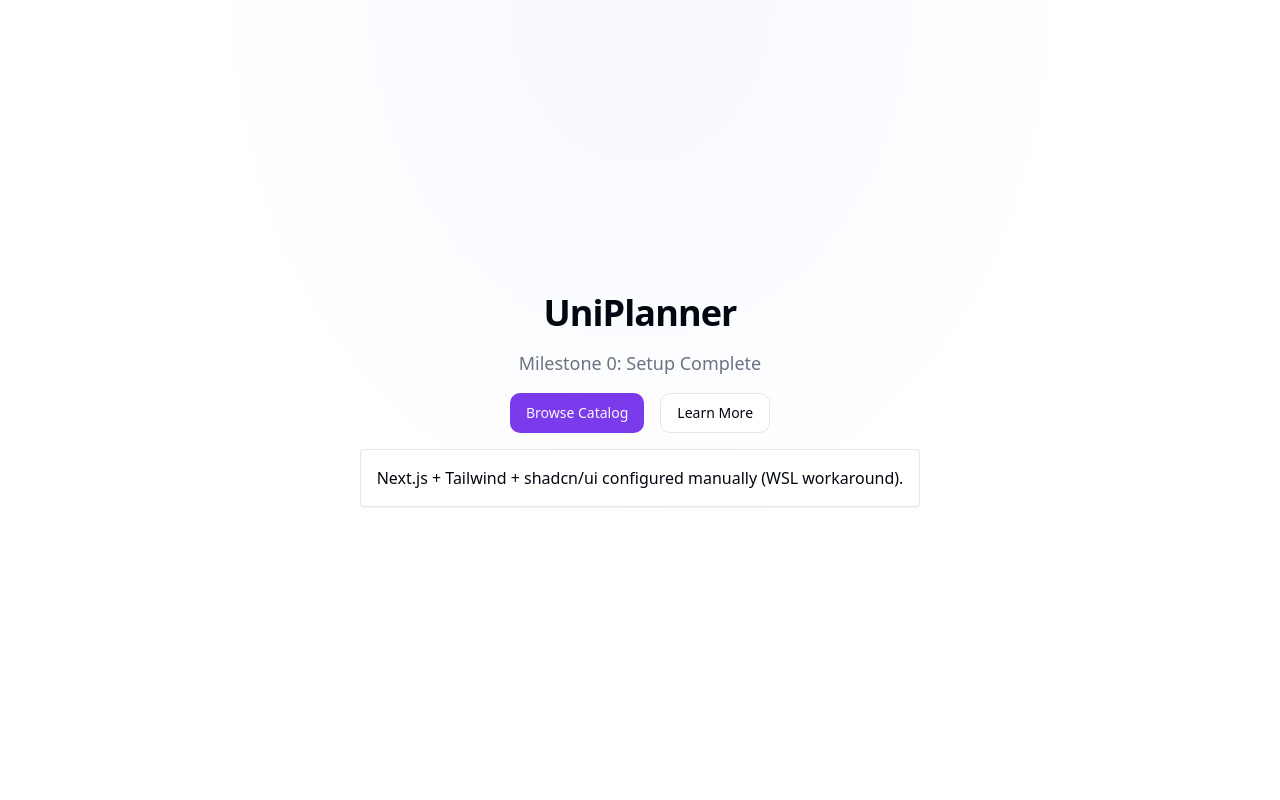
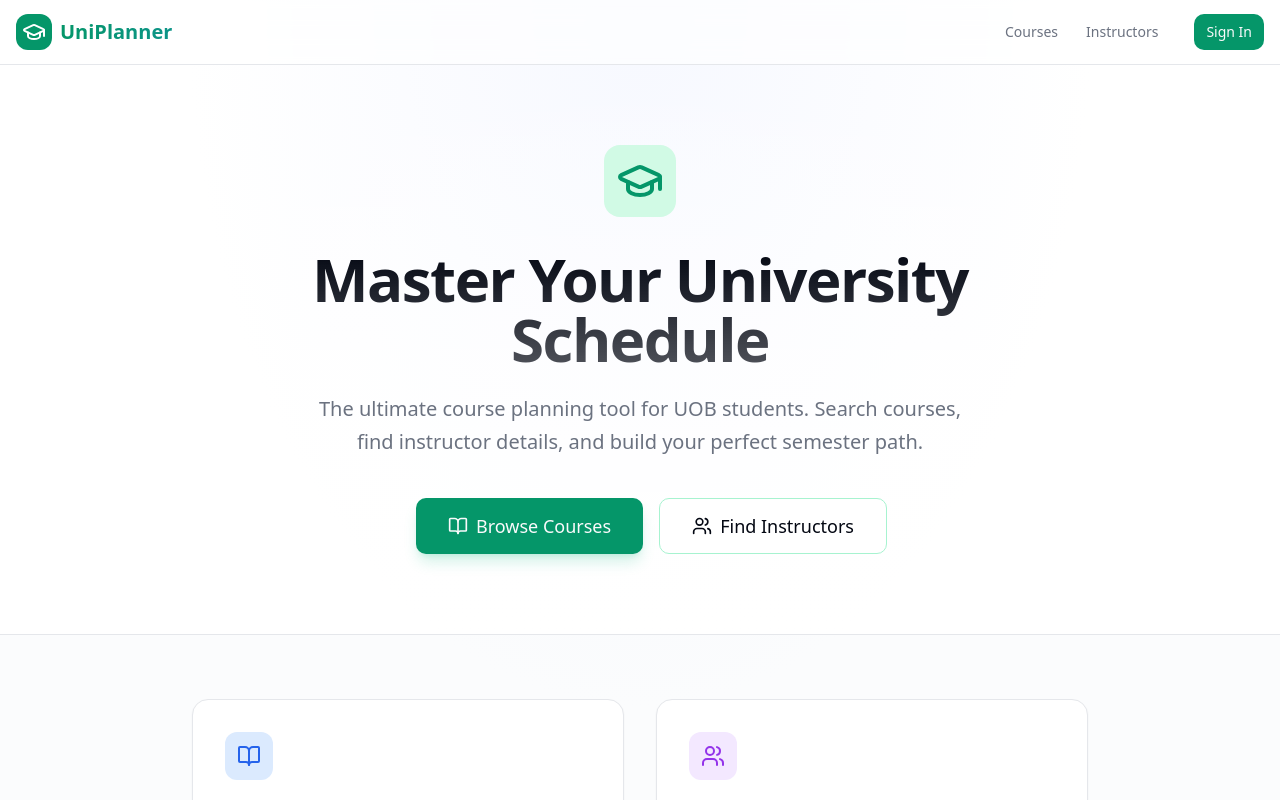
Before and after one commit to oosQ/UniPlanner, a Next.js app: page / in a window 1280 px wide. Shown: the top 800 px of the page. Built offline with nearby package versions, Linux system fonts and the light colour scheme.

Commit message:
feat: re-architect instructor routes, add navbar/home, and fix scraper

```diff
--- a/app/catalog/instructor/page.tsx
+++ b/app/instructor/page.tsx
@@ -19,7 +19,7 @@
                     {instructors.map((instructor) => (
                         <Link
                             key={instructor.id}
-                            href={`/catalog/instructor/${instructor.id}`}
+                            href={`/instructor/${instructor.id}`}
                             className="bg-white rounded-xl shadow-sm hover:shadow-md transition-shadow duration-200 overflow-hidden group"
                         >
                             <div className="p-6 flex flex-col items-center text-center">
--- a/app/layout.tsx
+++ b/app/layout.tsx
@@ -1,7 +1,8 @@
+
 import type { Metadata } from "next";
-import localFont from "next/font/local";
 import "./globals.css";
 import { Providers } from "@/components/providers";
+import { Navbar } from "@/components/navbar";
 
 export const metadata: Metadata = {
     title: "UniPlanner",
@@ -17,6 +18,7 @@
         <html lang="en">
             <body className="antialiased min-h-screen bg-background font-sans text-foreground bg-[radial-gradient(ellipse_at_top,_var(--tw-gradient-stops))] from-indigo-50/50 via-background to-background dark:from-indigo-950/20 dark:via-background dark:to-background">
                 <Providers>
+                    <Navbar />
                     {children}
                 </Providers>
             </body>
--- a/app/page.tsx
+++ b/app/page.tsx
@@ -1,20 +1,66 @@
+
 import Link from "next/link";
 import { Button } from "@/components/ui/button";
+import { ArrowRight, BookOpen, Users, GraduationCap } from "lucide-react";
 
 export default function Home() {
     return (
-        <div className="flex flex-col items-center justify-center min-h-screen p-8 gap-4">
-            <h1 className="text-4xl font-bold tracking-tight">UniPlanner</h1>
-            <p className="text-muted-foreground text-lg">Milestone 0: Setup Complete</p>
-            <div className="flex gap-4">
-                <Link href="/catalog">
-                    <Button>Browse Catalog</Button>
-                </Link>
-                <Button variant="outline">Learn More</Button>
-            </div>
-            <div className="p-4 border rounded bg-card text-card-foreground shadow-sm">
-                Next.js + Tailwind + shadcn/ui configured manually (WSL workaround).
-            </div>
-        </div>
+        <main className="flex flex-col min-h-[calc(100vh-4rem)]">
+            {/* Hero Section */}
+            <section className="flex-1 flex flex-col items-center justify-center text-center px-4 py-20 bg-gradient-to-b from-transparent to-background">
+                <div className="bg-emerald-100 dark:bg-emerald-900/30 p-3 rounded-2xl mb-8 animate-in fade-in zoom-in duration-500">
+                    <GraduationCap className="w-12 h-12 text-emerald-600 dark:text-emerald-400" />
+                </div>
+
+                <h1 className="text-4xl md:text-6xl font-extrabold tracking-tight max-w-4xl mb-6 bg-gradient-to-b from-foreground to-foreground/70 bg-clip-text text-transparent">
+                    Master Your University Schedule
+                </h1>
+
+                <p className="text-xl text-muted-foreground max-w-2xl mb-10 leading-relaxed">
+                    The ultimate course planning tool for UOB students.
+                    Search courses, find instructor details, and build your perfect semester path.
+                </p>
+
+                <div className="flex flex-col sm:flex-row gap-4 w-full max-w-md mx-auto">
+                    <Link href="/catalog" className="flex-1">
+                        <Button size="lg" className="w-full h-14 text-lg bg-emerald-600 hover:bg-emerald-700 shadow-lg shadow-emerald-500/20">
+                            <BookOpen className="mr-2 h-5 w-5" />
+                            Browse Courses
+                        </Button>
+                    </Link>
+                    <Link href="/instructor" className="flex-1">
+                        <Button size="lg" variant="outline" className="w-full h-14 text-lg border-emerald-200 hover:bg-emerald-50 hover:text-emerald-700 dark:border-emerald-800 dark:hover:bg-emerald-950">
+                            <Users className="mr-2 h-5 w-5" />
+                            Find Instructors
+                        </Button>
+                    </Link>
+                </div>
+            </section>
+
+            {/* Features Grid */}
+            <section className="container mx-auto px-4 py-16 border-t bg-slate-50/50 dark:bg-slate-950/20">
+                <div className="grid md:grid-cols-2 gap-8 max-w-4xl mx-auto">
+                    <div className="bg-card p-8 rounded-2xl border shadow-sm hover:shadow-md transition-shadow">
+                        <div className="w-12 h-12 bg-blue-100 dark:bg-blue-900/30 rounded-lg flex items-center justify-center mb-4">
+                            <BookOpen className="h-6 w-6 text-blue-600 dark:text-blue-400" />
+                        </div>
+                        <h3 className="text-xl font-bold mb-2">Smart Course Catalog</h3>
+                        <p className="text-muted-foreground">
+                            Filter by college, department, and availability. Get real-time seat counts and exam schedules instantly.
+                        </p>
+                    </div>
+
+                    <div className="bg-card p-8 rounded-2xl border shadow-sm hover:shadow-md transition-shadow">
+                        <div className="w-12 h-12 bg-purple-100 dark:bg-purple-900/30 rounded-lg flex items-center justify-center mb-4">
+                            <Users className="h-6 w-6 text-purple-600 dark:text-purple-400" />
+                        </div>
+                        <h3 className="text-xl font-bold mb-2">Instructor Profiles</h3>
+                        <p className="text-muted-foreground">
+                            View detailed profiles including office hours, contact info, and biography to choose the right mentor for you.
+                        </p>
+                    </div>
+                </div>
+            </section>
+        </main>
     );
 }
--- /dev/null
+++ b/components/navbar.tsx
@@ -0,0 +1,66 @@
+
+"use client"
+
+import Link from "next/link"
+import { usePathname } from "next/navigation"
+import { cn } from "@/lib/utils"
+import { Button } from "@/components/ui/button"
+import { GraduationCap, BookOpen, Users } from "lucide-react"
+
+export function Navbar() {
+  const pathname = usePathname()
+
+  const routes = [
+    {
+      href: "/catalog",
+      label: "Courses",
+      icon: BookOpen,
+      active: pathname === "/catalog",
+    },
+    {
+      href: "/instructor",
+      label: "Instructors",
+      icon: Users,
+      active: pathname.startsWith("/instructor"),
+    },
+  ]
+
+  return (
+    <nav className="sticky top-0 z-50 w-full border-b bg-background/80 backdrop-blur-md supports-[backdrop-filter]:bg-background/60">
+      <div className="container mx-auto px-4 h-16 flex items-center justify-between">
+        <Link href="/" className="flex items-center gap-2 transition-opacity hover:opacity-90">
+          <div className="p-1.5 bg-emerald-600 rounded-lg">
+            <GraduationCap className="h-6 w-6 text-white" />
+          </div>
+          <span className="text-xl font-bold bg-gradient-to-r from-emerald-600 to-teal-600 bg-clip-text text-transparent hidden sm:inline-block">
+            UniPlanner
+          </span>
+        </Link>
+
+        {/* Desktop Nav */}
+        <div className="flex items-center gap-6">
+          <div className="flex items-center gap-1">
+            {routes.map((route) => (
+              <Link
+                key={route.href}
+                href={route.href}
+                className={cn(
+                  "text-sm font-medium transition-colors hover:text-emerald-600 px-3 py-2 rounded-md",
+                  route.active
+                    ? "text-emerald-700 bg-emerald-50"
+                    : "text-muted-foreground"
+                )}
+              >
+                {route.label}
+              </Link>
+            ))}
+          </div>
+
+          <Button size="sm" className="hidden md:inline-flex bg-emerald-600 hover:bg-emerald-700">
+            Sign In
+          </Button>
+        </div>
+      </div>
+    </nav>
+  )
+}
```
Also changed, not shown: app/instructor/[id]/page.tsx (renamed from app/catalog/instructor/[id]/page.tsx), 1 other file (tests, documents, lock files or other folders).
